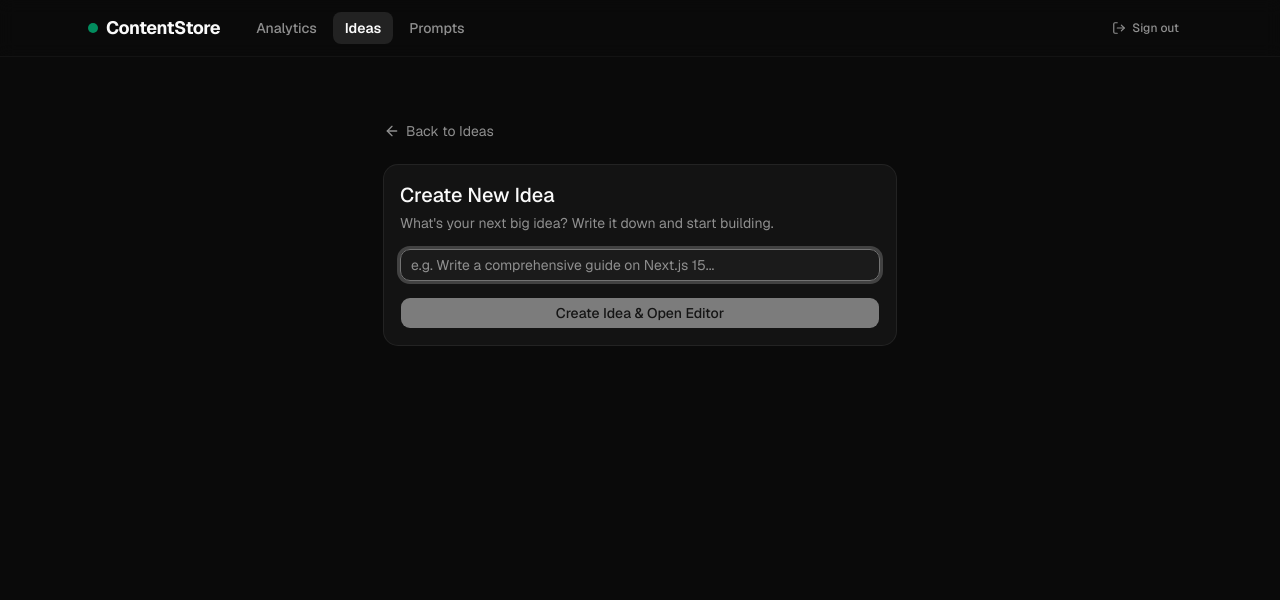
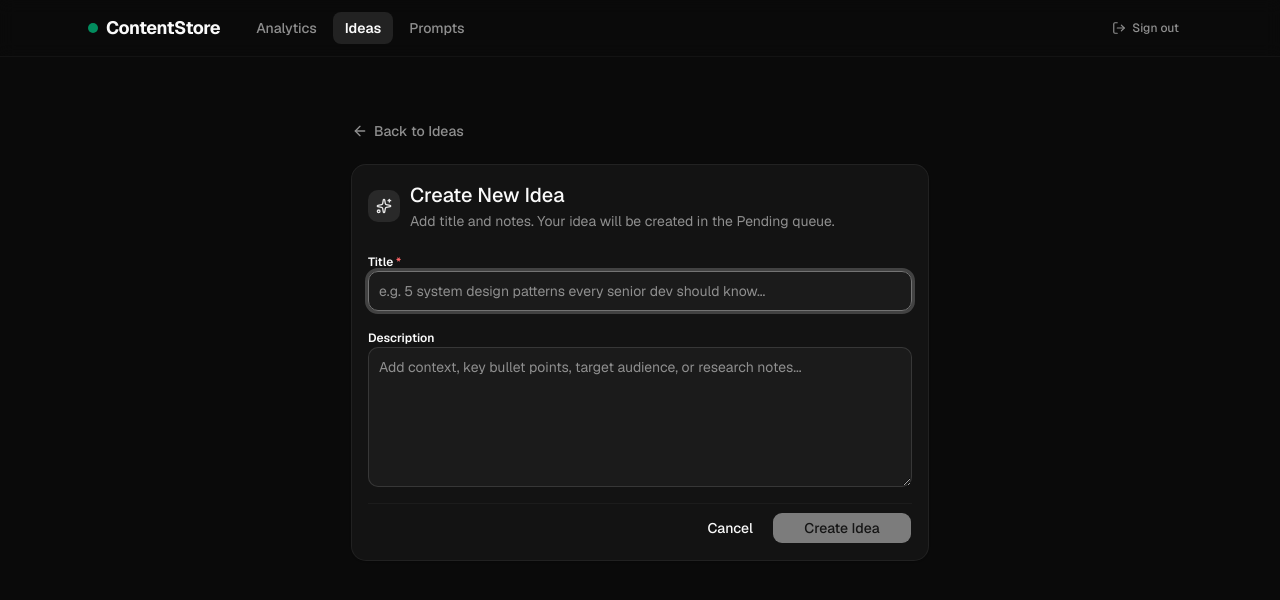
Before and after one commit to nitishbytaru/contentStore, a Next.js app: page /ideas/new in a window 1280 px wide. Shown: the top 600 px of the page. Built offline with nearby package versions, Linux system fonts and the light colour scheme.

Commit message:
feat: add description field and UI for creating and viewing ideas

```diff
--- a/src/app/api/ideas/route.ts
+++ b/src/app/api/ideas/route.ts
@@ -4,7 +4,7 @@ import { getGoogleSheet } from '@/lib/google-sheets';
 export const dynamic = 'force-dynamic';
 
 const HEADERS = [
-  'id', 'idea', 'status', 'datePosted', 'createdAt',
+  'id', 'idea', 'description', 'status', 'datePosted', 'createdAt',
   'baseArticle', 'mediumArticle', 'youtubeScript',
   'eligibleMedium', 'eligibleSubstack', 'eligibleX', 'eligibleYoutube', 'eligibleInstagram',
   'ineligibleMedium', 'ineligibleSubstack', 'ineligibleX', 'ineligibleYoutube', 'ineligibleInstagram',
@@ -91,20 +91,22 @@ export async function GET(request: Request) {
 
 export async function POST(request: Request) {
   try {
-    const { idea } = await request.json();
+    const { idea, description, baseArticle } = await request.json();
 
-    if (!idea) {
-      return NextResponse.json({ error: 'Idea is required' }, { status: 400 });
+    if (!idea || !idea.trim()) {
+      return NextResponse.json({ error: 'Title / Idea is required' }, { status: 400 });
     }
 
     const sheet = await getIdeasSheet();
+    const descText = description ? String(description).trim() : '';
     const newIdea = {
       id: crypto.randomUUID(),
-      idea,
+      idea: idea.trim(),
+      description: descText,
       status: 'pending',
       datePosted: '',
       createdAt: new Date().toISOString(),
-      baseArticle: '',
+      baseArticle: baseArticle || descText,
       mediumArticle: '',
       youtubeScript: '',
       eligibleMedium: false,
--- a/src/app/ideas/new/page.tsx
+++ b/src/app/ideas/new/page.tsx
@@ -1,10 +1,12 @@
 'use client';
+
 import { useState } from 'react';
 import { useRouter } from 'next/navigation';
 import { Button } from '@/components/ui/button';
 import { Input } from '@/components/ui/input';
+import { Textarea } from '@/components/ui/textarea';
 import { Card, CardContent, CardHeader, CardTitle, CardDescription } from '@/components/ui/card';
-import { ArrowLeft, Loader2 } from 'lucide-react';
+import { ArrowLeft, Loader2, Sparkles } from 'lucide-react';
 import { toast } from "sonner";
 import Link from 'next/link';
 import { useDispatch, useSelector } from 'react-redux';
@@ -12,55 +14,100 @@ import { addIdea } from '@/store/slices/ideasSlice';
 import { AppDispatch, RootState } from '@/store';
 
 export default function NewIdeaPage() {
-  const [idea, setIdea] = useState('');
+  const [title, setTitle] = useState('');
+  const [description, setDescription] = useState('');
   const router = useRouter();
   const dispatch = useDispatch<AppDispatch>();
   const isSubmitting = useSelector((state: RootState) => state.ideas.actionLoading);
 
   const handleCreate = async (e: React.FormEvent) => {
     e.preventDefault();
-    if (!idea.trim()) return;
+    if (!title.trim()) return;
 
-    const result = await dispatch(addIdea(idea.trim()));
+    const result = await dispatch(addIdea({
+      idea: title.trim(),
+      description: description.trim()
+    }));
     if (addIdea.rejected.match(result)) {
       toast.error('Failed to create idea: ' + (result.payload as string));
     } else {
-      toast.success('Idea created successfully!');
-      router.push(`/ideas/${result.payload.id}`);
+      toast.success('Idea created in Pending state!');
+      // Redirect to the ideas page only
+      router.push('/ideas');
     }
   };
 
   return (
-    <div className="max-w-lg mx-auto pt-8">
-      <Link href="/ideas" className="inline-flex items-center text-sm text-muted-foreground hover:text-foreground transition-colors mb-6">
-        <ArrowLeft className="w-4 h-4 mr-1.5" /> Back to Ideas
+    <div className="max-w-xl mx-auto pt-6 sm:pt-8">
+      <Link
+        href="/ideas"
+        className="inline-flex items-center text-sm font-medium text-muted-foreground hover:text-foreground transition-colors mb-6 group"
+      >
+        <ArrowLeft className="w-4 h-4 mr-1.5 transition-transform group-hover:-translate-x-0.5" /> Back to Ideas
       </Link>
 
-      <Card>
+      <Card className="border-border/80 shadow-sm">
         <CardHeader>
+          <div className="flex items-center gap-2.5">
+            <div className="p-2 rounded-lg bg-primary/10 text-primary shrink-0">
+              <Sparkles className="w-4 h-4" />
+            </div>
+            <div>
               <CardTitle className="text-xl">Create New Idea</CardTitle>
-          <CardDescription>
-            What's your next big idea? Write it down and start building.
+              <CardDescription className="text-xs sm:text-sm mt-0.5">
+                Add title and notes. Your idea will be created in the Pending queue.
               </CardDescription>
+            </div>
+          </div>
         </CardHeader>
         <CardContent>
           <form onSubmit={handleCreate} className="space-y-4">
+            <div className="space-y-1.5">
+              <label className="text-xs font-semibold text-foreground">
+                Title <span className="text-destructive">*</span>
+              </label>
               <Input
-              value={idea}
-              onChange={(e) => setIdea(e.target.value)}
-              placeholder="e.g. Write a comprehensive guide on Next.js 15..."
+                value={title}
+                onChange={(e) => setTitle(e.target.value)}
+                placeholder="e.g. 5 system design patterns every senior dev should know..."
                 disabled={isSubmitting}
-              className="text-sm"
+                className="text-sm h-10"
                 autoFocus
+                required
               />
+            </div>
+
+            <div className="space-y-1.5">
+              <label className="text-xs font-semibold text-foreground">
+                Description
+              </label>
+              <Textarea
+                value={description}
+                onChange={(e) => setDescription(e.target.value)}
+                placeholder="Add context, key bullet points, target audience, or research notes..."
+                disabled={isSubmitting}
+                className="text-sm min-h-[140px] max-h-[360px] leading-relaxed resize-y"
+              />
+            </div>
+
+            <div className="flex items-center justify-end gap-2 pt-2 border-t border-border/40">
+              <Button
+                type="button"
+                variant="ghost"
+                onClick={() => router.push('/ideas')}
+                disabled={isSubmitting}
+              >
+                Cancel
+              </Button>
               <Button
                 type="submit"
-              disabled={!idea.trim() || isSubmitting}
-              className="w-full"
+                disabled={!title.trim() || isSubmitting}
+                className="min-w-[140px] font-medium"
               >
                 {isSubmitting && <Loader2 className="h-4 w-4 mr-2 animate-spin" />}
-              {isSubmitting ? 'Creating...' : 'Create Idea & Open Editor'}
+                {isSubmitting ? 'Creating Idea...' : 'Create Idea'}
               </Button>
+            </div>
           </form>
         </CardContent>
       </Card>
--- a/src/components/TweetPlanner.tsx
+++ b/src/components/TweetPlanner.tsx
@@ -180,6 +180,11 @@ export function TweetPlanner() {
                   >
                     {idea.idea}
                   </Link>
+                  {idea.description && (
+                    <p className="text-xs text-muted-foreground line-clamp-2 leading-relaxed">
+                      {idea.description}
+                    </p>
+                  )}
                   {!hasBaseArticle && (
                     <div>
                       <Link
--- a/src/store/slices/ideasSlice.ts
+++ b/src/store/slices/ideasSlice.ts
@@ -3,6 +3,7 @@ import { createSlice, createAsyncThunk, PayloadAction } from '@reduxjs/toolkit';
 export interface Idea {
   id: string;
   idea: string;
+  description?: string;
   status: 'pending' | 'posted';
   datePosted: string;
   createdAt: string;
@@ -57,12 +58,15 @@ export const fetchIdeas = createAsyncThunk('ideas/fetchIdeas', async (_, { rejec
   }
 });
 
-export const addIdea = createAsyncThunk('ideas/addIdea', async (ideaText: string, { rejectWithValue }) => {
+export const addIdea = createAsyncThunk(
+  'ideas/addIdea',
+  async (payload: string | { idea: string; description?: string }, { rejectWithValue }) => {
     try {
+      const body = typeof payload === 'string' ? { idea: payload } : payload;
       const res = await fetch('/api/ideas', {
         method: 'POST',
         headers: { 'Content-Type': 'application/json' },
-      body: JSON.stringify({ idea: ideaText }),
+        body: JSON.stringify(body),
       });
       const json = await res.json();
       if (!res.ok) throw new Error(json.error || 'Failed to add idea');
@@ -70,7 +74,8 @@ export const addIdea = createAsyncThunk('ideas/addIdea', async (ideaText: string
     } catch (err: any) {
       return rejectWithValue(err.message);
     }
-});
+  }
+);
 
 export const updateIdea = createAsyncThunk('ideas/updateIdea', async (idea: Partial<Idea> & { id: string }, { rejectWithValue }) => {
   try {
```
Lines whose indentation alone changed are shown as unchanged.
